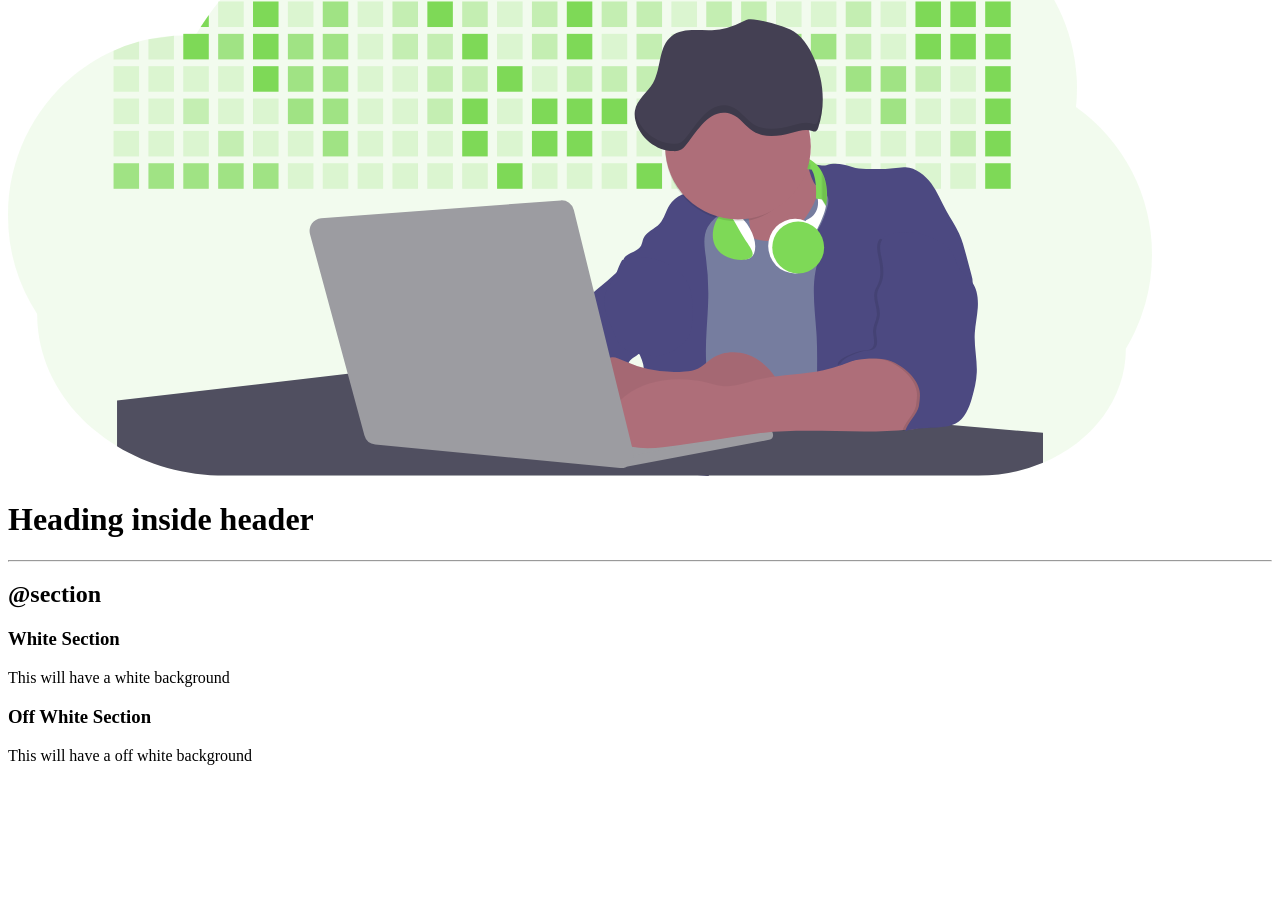
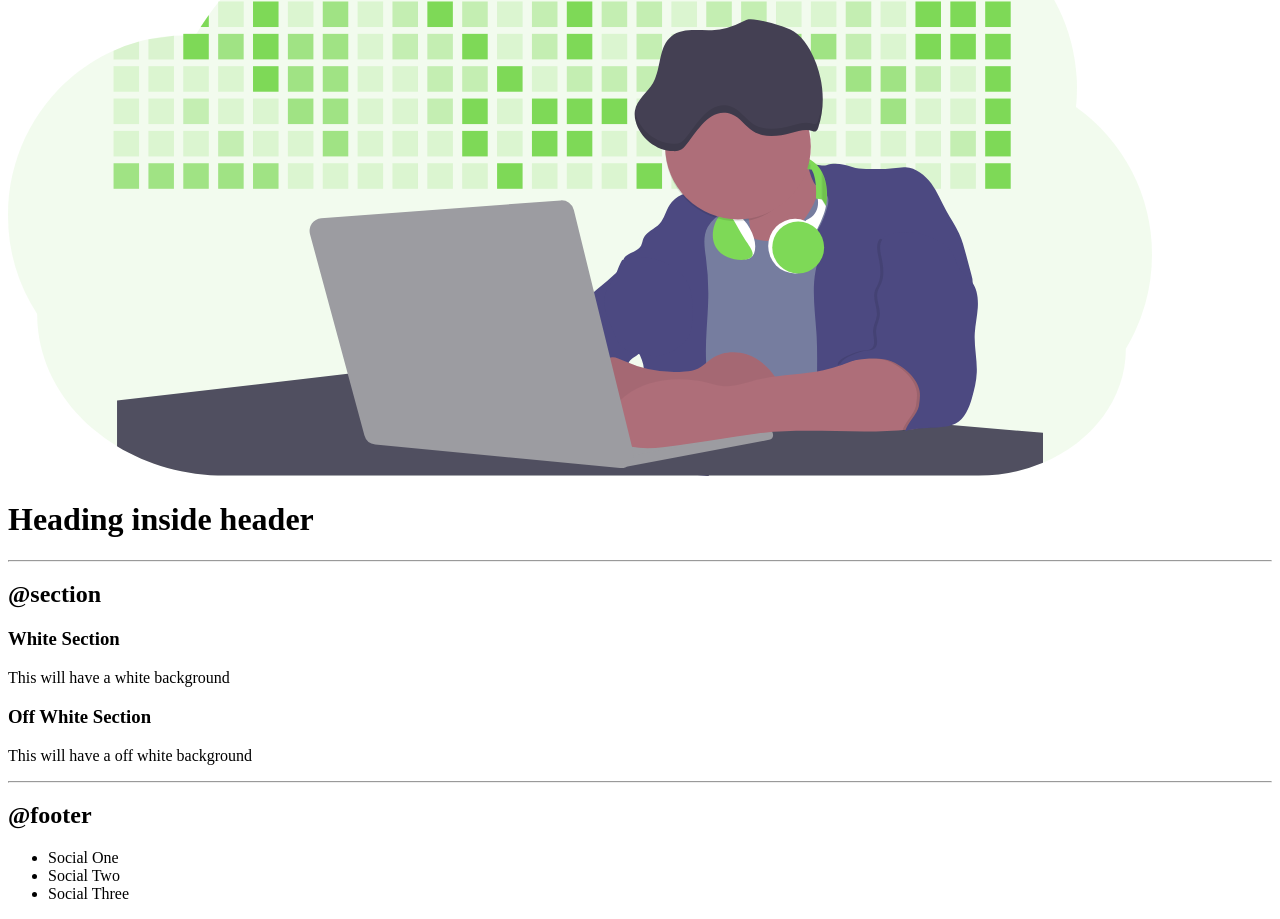
Before and after one commit to Atharva-14/ComponentLibrary, a plain HTML site: page index.html in a window 1280 px wide. Shown: the part 1447-2366 px from the top of the page. Before the commit the page ends 2228 px from the top, so only its background shows below. Drawn offline with Linux system fonts and the light colour scheme.

Commit message:
feat: Added Footer

```diff
--- a/index.html
+++ b/index.html
@@ -103,8 +103,18 @@
         <p>This will have a off white background</p>
     </section>
 
+    <hr>
 
-
+    <h2>@footer</h2>
+    <footer>
+        <div>
+            <ul>
+                <li>Social One</li>
+                <li>Social Two</li>
+                <li>Social Three</li>
+            </ul>
+        </div>
+    </footer>
 
 
 
```
